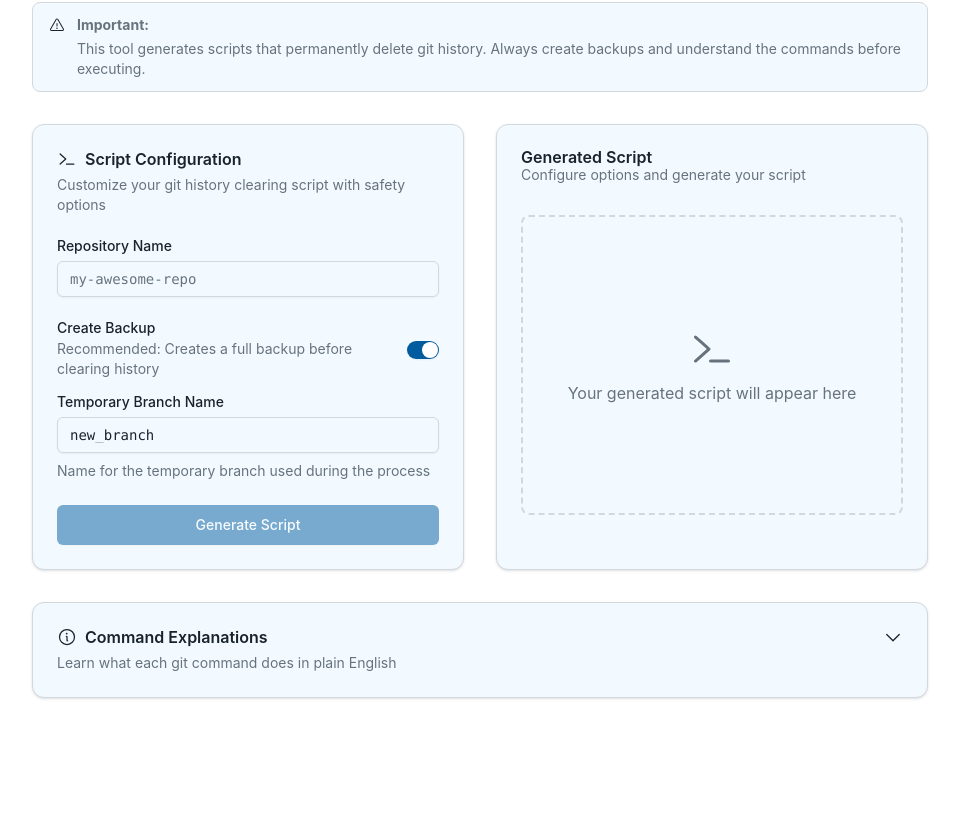
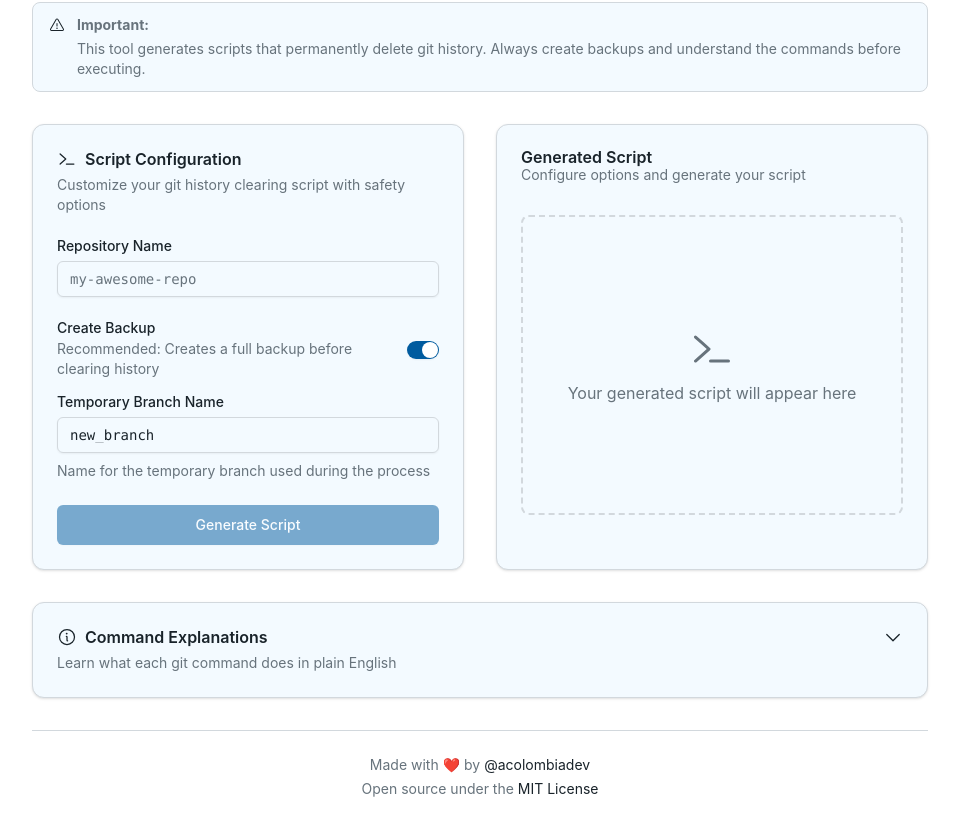
Before and after one commit to AndreaGriffiths11/git-history-cleaner, a React (Vite) app: page / in a window 1280 px wide. Shown: the part 166-1002 px from the top of the page, without its empty margins (160-1119 px from the left). Before the commit the page ends 896 px from the top, so only its background shows below. Built offline with nearby package versions, Linux system fonts and the light colour scheme.

Commit message:
Add footer with author attribution and MIT license
Co-authored-by: AndreaGriffiths11 <20666190+AndreaGriffiths11@users.noreply.github.com>

```diff
--- a/src/App.tsx
+++ b/src/App.tsx
@@ -310,6 +310,31 @@ git push -f origin main`
           </Collapsible>
         </Card>
       </div>
+
+      <footer className="max-w-4xl mx-auto mt-8 py-6 border-t border-border text-center text-sm text-muted-foreground">
+        <p>
+          Made with ❤️ by{' '}
+          <a
+            href="https://x.com/acolombiadedev"
+            target="_blank"
+            rel="noopener noreferrer"
+            className="text-foreground hover:underline"
+          >
+            @acolombiadev
+          </a>
+        </p>
+        <p className="mt-1">
+          Open source under the{' '}
+          <a
+            href="https://github.com/AndreaGriffiths11/git-history-cleaner/blob/main/LICENSE"
+            target="_blank"
+            rel="noopener noreferrer"
+            className="text-foreground hover:underline"
+          >
+            MIT License
+          </a>
+        </p>
+      </footer>
     </div>
   )
 }
```
Also changed, not shown: 1 other file (tests, documents, lock files or other folders).
